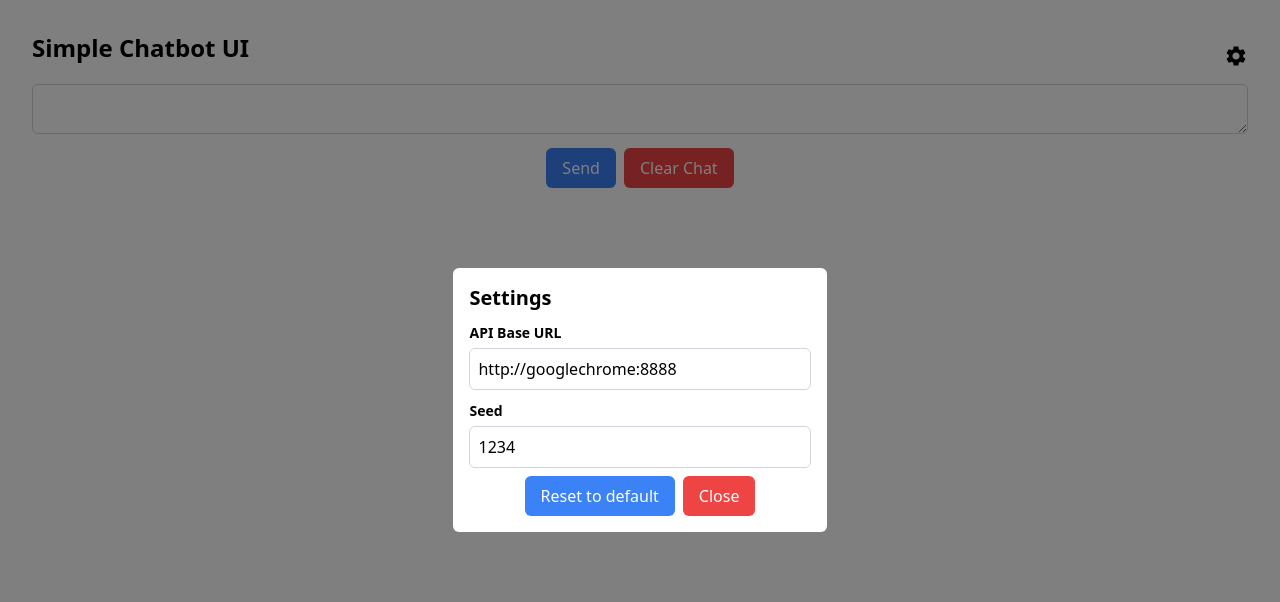
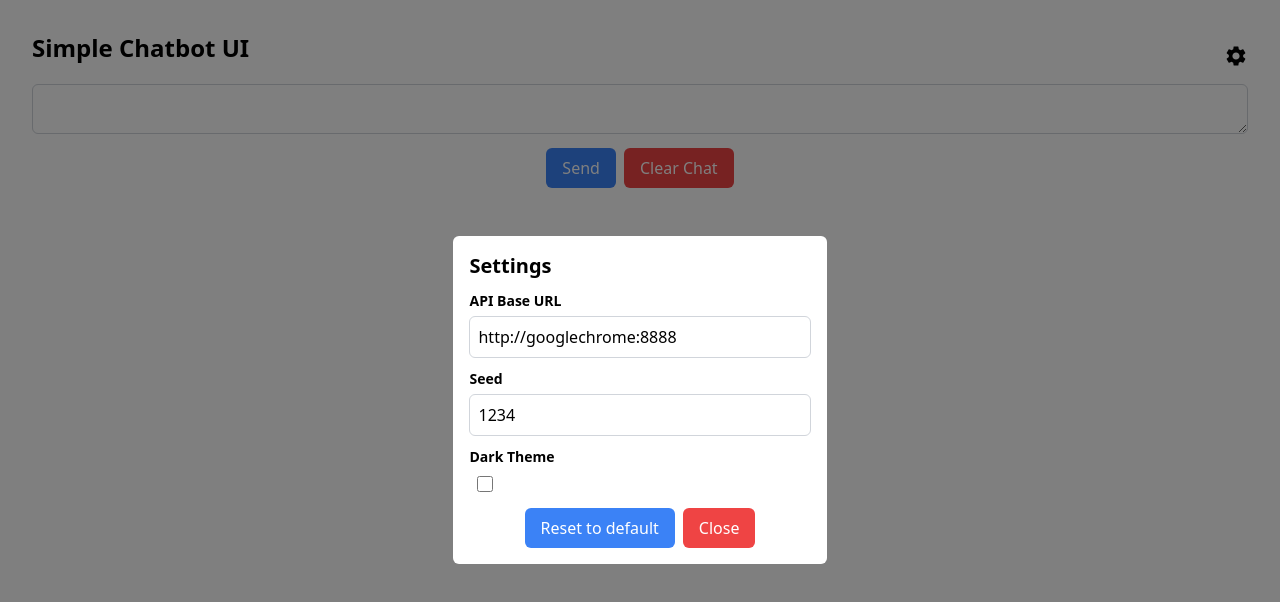
Before and after one commit to Googlefan256/simple_chatbot_ui, a React (Vite) app: page / in a window 1280 px wide. Both pictures are taken after a click on the icon 1236 px from the left and 56 px from the top of the page. Shown: the top 602 px of the page. Built offline with nearby package versions, Linux system fonts and the light colour scheme.

Commit message:
feat: settings

```diff
--- a/src/App.tsx
+++ b/src/App.tsx
@@ -1,6 +1,7 @@
 import { useState } from "react";
 import { ChatHistory, generate } from "./api";
 import { MdSettings } from "react-icons/md";
+import { SettingsWindow, useSettings } from "./settings";
 
 function ChatPiece({ role, content }: ChatHistory) {
 	return (
@@ -17,109 +18,36 @@ function ChatPiece({ role, content }: ChatHistory) {
 	);
 }
 
-interface Settings {
-	api_base_url: string;
-	seed: number;
-}
-
-function defaultSettings(): Settings {
-	return {
-		api_base_url: "http://googlechrome:8888",
-		seed: 1234,
-	};
-}
-
-function SettingsWindow({
-	open,
-	onClose,
-	settings,
-	setSettings,
-}: {
-	open: boolean;
-	onClose: () => void;
-	settings: Settings;
-	setSettings: (settings: Settings) => void;
-}) {
-	return (
-		<div
-			className={`fixed inset-0 bg-black bg-opacity-50 z-50 flex items-center justify-center ${
-				open ? "" : "hidden"
-			}`}
-			onClick={onClose}
-		>
-			<div
-				className="bg-white p-4 rounded-md"
-				onClick={(e) => e.stopPropagation()}
-			>
-				<h1 className="text-xl font-semibold mb-2">Settings</h1>
-				<label className="block">
-					<span className="text-sm font-semibold">API Base URL</span>
-					<input
-						type="text"
-						value={settings.api_base_url}
-						onChange={(e) =>
-							setSettings({
-								...settings,
-								api_base_url: e.target.value,
-							})
-						}
-						className="border border-gray-300 rounded-md w-full p-2 mt-1"
-					/>
-				</label>
-				<label className="block mt-2">
-					<span className="text-sm font-semibold">Seed</span>
-					<input
-						type="number"
-						value={settings.seed}
-						onChange={(e) =>
-							setSettings({
-								...settings,
-								seed: parseInt(e.target.value),
-							})
-						}
-						className="border border-gray-300 rounded-md w-full p-2 mt-1"
-					/>
-				</label>
-				<div className="flex justify-center">
-					<button
-						onClick={() => setSettings(defaultSettings())}
-						className="bg-blue-500 text-white px-4 py-2 rounded-md mt-2"
-					>
-						Reset to default
-					</button>
-					<button
-						onClick={onClose}
-						className="bg-red-500 text-white px-4 py-2 ml-2 rounded-md mt-2"
-					>
-						Close
-					</button>
-				</div>
-			</div>
-		</div>
-	);
-}
-
 function App() {
 	const [history, setHistory] = useState<ChatHistory[]>([]);
 	const [userPrompt, setUserPrompt] = useState<string | null>(null);
 	const [responseStream, setResponseStream] = useState<string | null>(null);
 	const [settingsOpen, setSettingsOpen] = useState(false);
-	const [settings, setSettings] = useState<Settings>(defaultSettings());
+	const [settings, setSettings, reset] = useSettings();
 	const [speedInfo, setSpeedInfo] = useState<{
 		count: number;
 		time: number;
 	} | null>(null);
 	return (
-		<>
+		<div
+			className={`min-h-screen ${settings.dark ? "bg-black text-white" : ""}`}
+		>
 			<SettingsWindow
 				open={settingsOpen}
 				onClose={() => setSettingsOpen(false)}
 				settings={settings}
 				setSettings={setSettings}
+				reset={reset}
 			/>
 			<div className="md:p-8 p-4">
 				<div className="flex justify-between">
-					<h1 className="text-2xl font-semibold mb-4">Simple Chatbot UI</h1>
+					<h1
+						className={`text-2xl font-semibold mb-4 ${
+							settings.dark ? "text-white" : ""
+						}`}
+					>
+						Simple Chatbot UI
+					</h1>
 					<div className="flex items-center">
 						<MdSettings
 							className="text-2xl hover:text-blue-500 cursor-pointer"
@@ -136,7 +64,9 @@ function App() {
 				<textarea
 					onChange={(e) => setUserPrompt(e.target.value)}
 					value={userPrompt || ""}
-					className="border border-gray-300 rounded-md w-full mt-1"
+					className={`border border-gray-300 rounded-md w-full mt-1 ${
+						settings.dark ? "bg-gray-800 text-white" : ""
+					}`}
 				/>
 				{speedInfo && (
 					<p className="text-sm text-gray-500">
@@ -196,7 +126,7 @@ function App() {
 					</button>
 				</div>
 			</div>
-		</>
+		</div>
 	);
 }
 
--- /dev/null
+++ b/src/settings.tsx
@@ -0,0 +1,132 @@
+import { useEffect, useState } from "react";
+
+export function useSettings() {
+	const [settings, setSettings] = useState<Settings>(defaultSettings);
+    const [initialised, setInitialised] = useState(false);
+	useEffect(() => {
+		const stored = localStorage.getItem("settings");
+		if (stored) {
+			setSettings(JSON.parse(stored));
+		}
+        setInitialised(true);
+	}, []);
+	useEffect(() => {
+        if (!initialised) {
+            return;
+        }
+		localStorage.setItem("settings", JSON.stringify(settings));
+	}, [settings, initialised]);
+	function reset() {
+		localStorage.removeItem("settings");
+		setSettings(defaultSettings);
+	}
+
+	return [settings, setSettings, reset] as const;
+}
+
+export function SettingsWindow({
+	open,
+	onClose,
+	settings,
+	setSettings,
+	reset,
+}: {
+	open: boolean;
+	onClose: () => void;
+	settings: Settings;
+	setSettings: (settings: Settings) => void;
+	reset: () => void;
+}) {
+	return (
+		<div
+			className={`fixed inset-0 bg-black bg-opacity-50 z-50 flex items-center justify-center ${
+				open ? "" : "hidden"
+			} ${settings.dark ? "text-white" : ""}`}
+			onClick={onClose}
+		>
+			<div
+				className={`p-4 rounded-md ${
+					settings.dark ? "text-white bg-gray-900" : "bg-white"
+				}`}
+				onClick={(e) => e.stopPropagation()}
+			>
+				<h1 className="text-xl font-semibold mb-2">Settings</h1>
+				<label className="block">
+					<span className="text-sm font-semibold">API Base URL</span>
+					<input
+						type="text"
+						value={settings.api_base_url}
+						onChange={(e) =>
+							setSettings({
+								...settings,
+								api_base_url: e.target.value,
+							})
+						}
+						className={`border border-gray-300 rounded-md w-full p-2 mt-1 ${
+							settings.dark ? "bg-gray-800 text-white" : ""
+						}`}
+					/>
+				</label>
+				<label className="block mt-2">
+					<span className="text-sm font-semibold">Seed</span>
+					<input
+						type="number"
+						value={settings.seed}
+						onChange={(e) =>
+							setSettings({
+								...settings,
+								seed: parseInt(e.target.value),
+							})
+						}
+						className={`border border-gray-300 rounded-md w-full p-2 mt-1 ${
+							settings.dark ? "bg-gray-800 text-white" : ""
+						}`}
+					/>
+				</label>
+				<label className="block mt-2">
+					<span className="text-sm font-semibold">Dark Theme</span>
+					<br />
+					<input
+						type="checkbox"
+						checked={settings.dark}
+						onChange={(e) =>
+							setSettings({
+								...settings,
+								dark: e.target.checked,
+							})
+						}
+						className="w-4 h-4 m-2"
+					/>
+				</label>
+				<div className="flex justify-center">
+					<button
+						onClick={reset}
+						className="bg-blue-500 text-white px-4 py-2 rounded-md mt-2"
+					>
+						Reset to default
+					</button>
+					<button
+						onClick={onClose}
+						className="bg-red-500 text-white px-4 py-2 ml-2 rounded-md mt-2"
+					>
+						Close
+					</button>
+				</div>
+			</div>
+		</div>
+	);
+}
+
+export interface Settings {
+	api_base_url: string;
+	seed: number;
+	dark: boolean;
+}
+
+export function defaultSettings(): Settings {
+	return {
+		api_base_url: "http://googlechrome:8888",
+		seed: 1234,
+		dark: false,
+	};
+}
```
